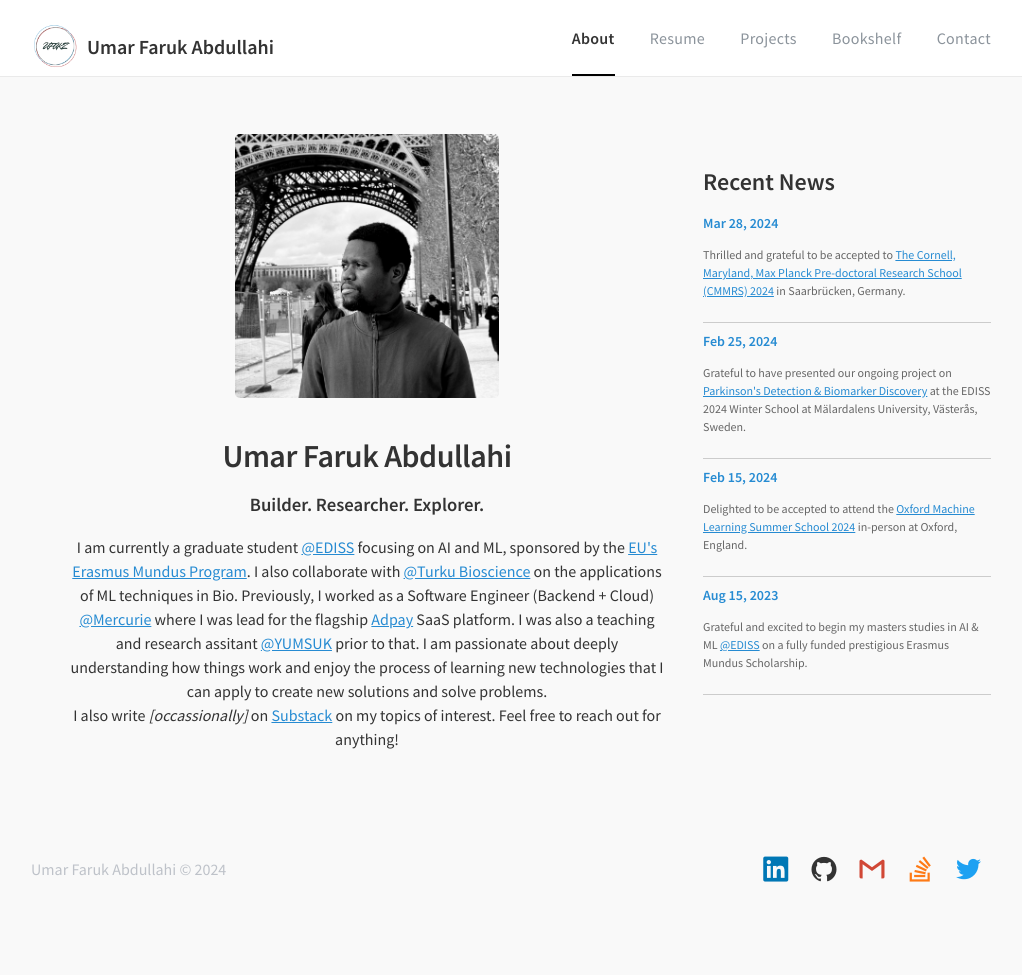
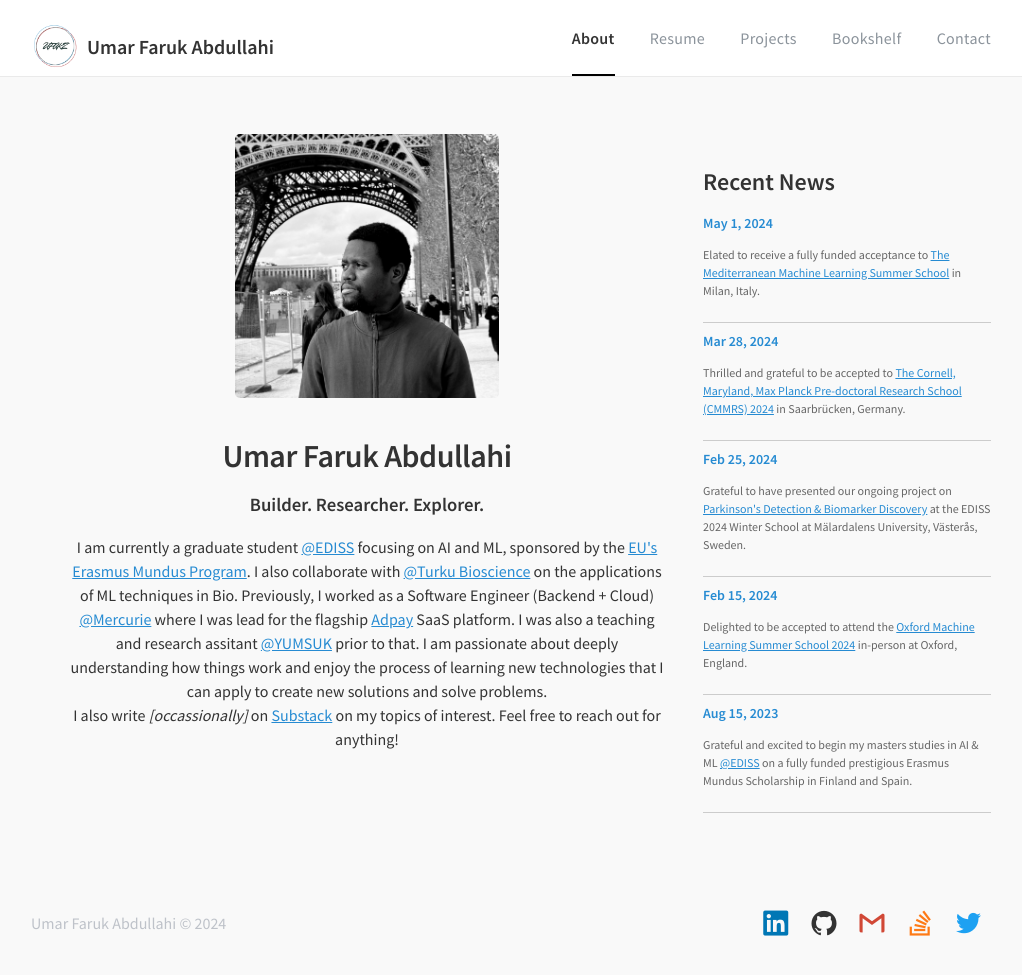
Before and after one commit to ufakz/ufakz.github.io, a Jekyll site: the page built from index.html, in a window 1280 px wide and 981 px high. Shown: the top 975 px of the window, without its empty margins (129-1151 px from the left). Built offline with Jekyll 4.4.1, drawn with Linux system fonts in a browser that asks for light colours; nearby versions of some CDN libraries; some web fonts are replaced.

Commit message:
feat: news

```diff
--- a/_includes/about.html
+++ b/_includes/about.html
@@ -82,6 +82,14 @@ title: about
           <h2>Recent News</h2>
           <!-- Add your latest news here with dates -->
           <div class="news-item">
+            <h3><span class="news-date">May 1, 2024</span></h3>
+            <p>Elated to receive a fully funded acceptance to <a
+                target="_blank"
+                style="text-decoration: underline; color: #268bd2"
+                href="https://www.m2lschool.org/"
+                > The Mediterranean Machine Learning Summer School</a> in Milan, Italy.</p>
+          </div>
+          <div class="news-item">
             <h3><span class="news-date">Mar 28, 2024</span></h3>
             <p>Thrilled and grateful to be accepted to <a
                 target="_blank"
@@ -111,7 +119,7 @@ title: about
                 target="_blank"
                 style="text-decoration: underline; color: #268bd2"
                 href="https://master-ediss.eu"
-                >@EDISS</a> on a fully funded prestigious Erasmus Mundus Scholarship.</p>
+                >@EDISS</a> on a fully funded prestigious Erasmus Mundus Scholarship in Finland and Spain.</p>
           </div>
           <!-- Add more news items as needed -->
         </div>
--- a/resume.html
+++ b/resume.html
@@ -117,7 +117,7 @@ title: resume
                 </div>
                 <h4 class="sub-2"><a target="_blank" class="link" href="https://master-ediss.eu/">Erasmus Mundus Joint Master Degree Programme on the Engineering of Data-intensive Intelligent Software Systems</a></h4>
                 <ul>
-                    <li>Erasmus Mundus Scholarship</li>
+                    <li>Erasmus Mundus Scholarship <b>(3% selection rate)</b></li>
                     <li>Specialization: <b>Computer Vision and Intelligent Systems</b></li>
                     <li>1st Year: Abo Akademi University and University of Turku, Finland.</li>
                     <li>2nd Year: University of the Balearic Islands, Spain.
@@ -148,6 +148,7 @@ title: resume
                 <li>First place Nokia Hackathon, Finland: <b>November 2023</b></li>
                 <li>Erasmus Mundus Scholarship, EDISS, European Union: <b>Aug 2023</b></li>
                 <li>Mastercard Foundation Scholarship Awardee: <b>April 2023</b></li>
+                <li>Best Competition Mentor (1st place), Kaduna State Innovation Challenge: <b>June 2022</b></li>
                 <li>Best Graduating Computer Science Student: <b>Feb 2020</b></li>
                 <li>Service Award, Nigeria Association of Computing Students (NACOS): <b>Dec 2019</b></li>
                 <li>Guaranty Trust Bank Best Graduating Student, Cresent International: <b>July 2015</b></li>
```
Also changed, not shown: 3 other files.
